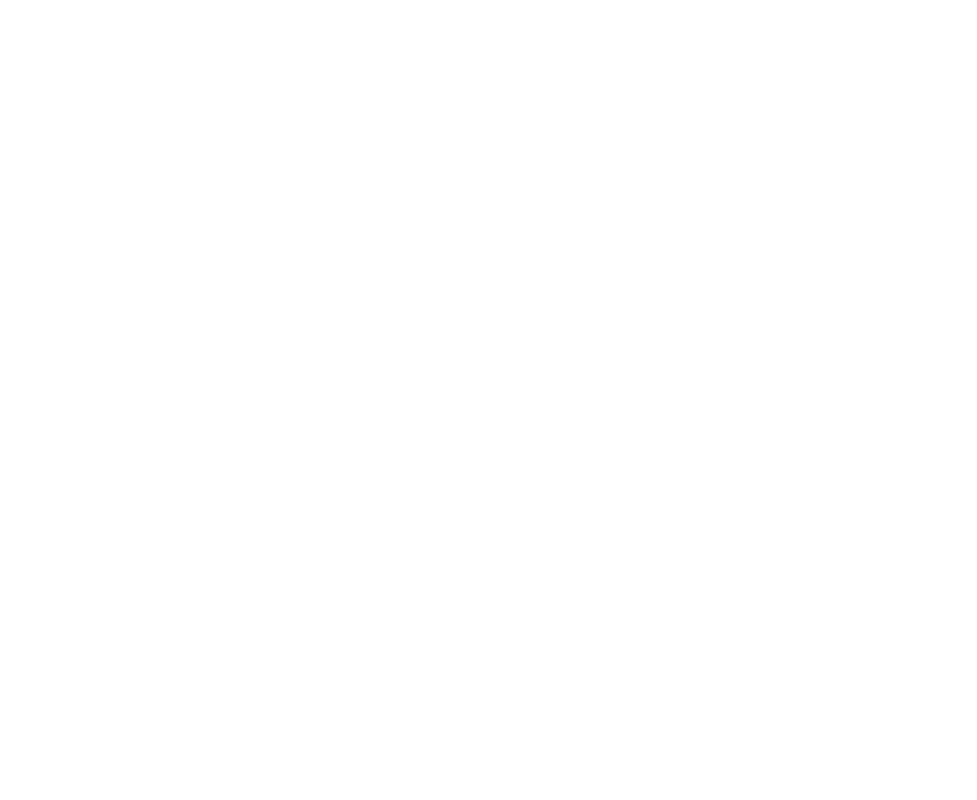
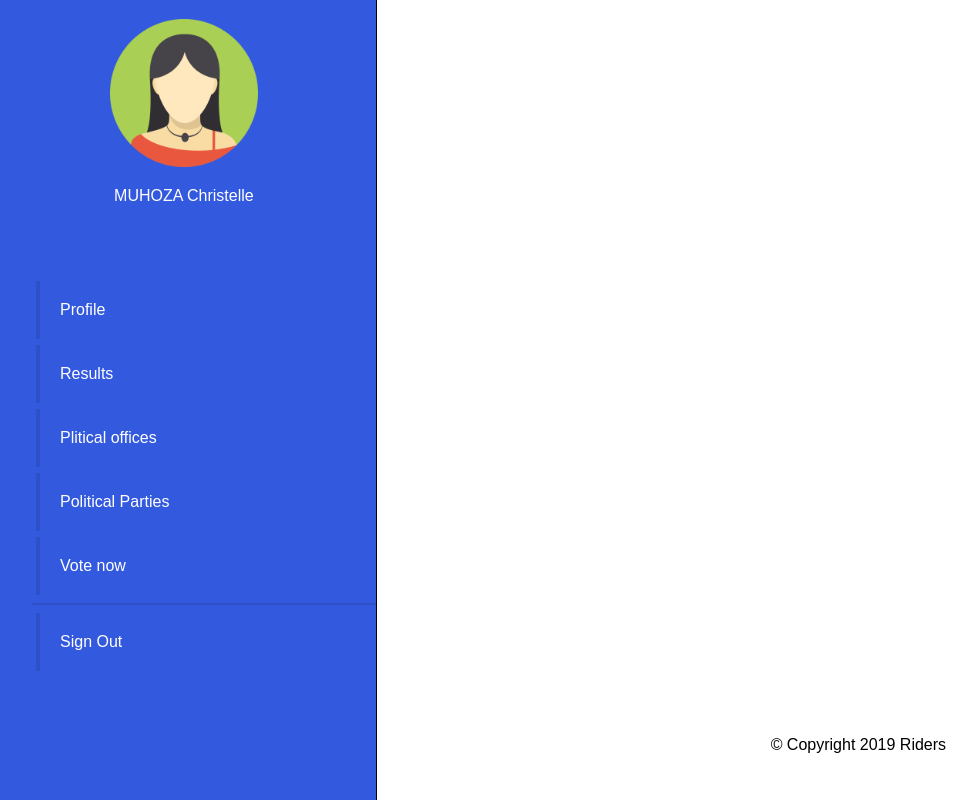
Before and after one commit to Niyitangasam/Tora, a plain HTML site: page UI/html/offices.html in a window 1280 px wide. Shown: the whole page, without its empty margins (8-985 px from the left). Drawn offline with Linux system fonts and the light colour scheme.

Commit message:
Add political offices link to all pages

```diff
--- a/UI/html/offices.html
+++ b/UI/html/offices.html
@@ -0,0 +1,40 @@
+<!DOCTYPE html>
+<html>
+
+<head>
+	<meta charset="utf-8" />
+	<meta http-equiv="X-UA-Compatible" content="IE=edge" />
+	<meta name="viewport" content="width=device-width, initial-scale=1" />
+	<title>User Dashboard</title>
+	<link rel="stylesheet" href="../css/main.css" />
+</head>
+
+<body>
+	<div class="container">
+		<div class="side-menu">
+			<div class="profilepic">
+				<img src="../assets/img/user.png" alt="Avatar" class="avatar" />
+				<p>MUHOZA Christelle</p>
+			</div>
+			<ul>
+				<li>Profile</li>
+				<li><a href="results.html">Results</a></li>
+				<li><a href="offices.html">Plitical offices</a></li>
+				<li>Political Parties</li>
+				<li><a href="vote.html">Vote now</a></li>
+				<hr />
+				<li>Sign Out</li>
+			</ul>
+		</div>
+		<div class="right">
+			<div class="content">
+
+			</div>
+			<div class="footer">
+				<p>&copy; Copyright 2019 Riders</p>
+			</div>
+		</div>
+	</div>
+</body>
+
+</html>
```
Also changed, not shown: UI/html/results.html (+1 -1 lines), UI/html/user_dashboard.html (+1 -1 lines), UI/html/vote.html (+1 -1 lines).
